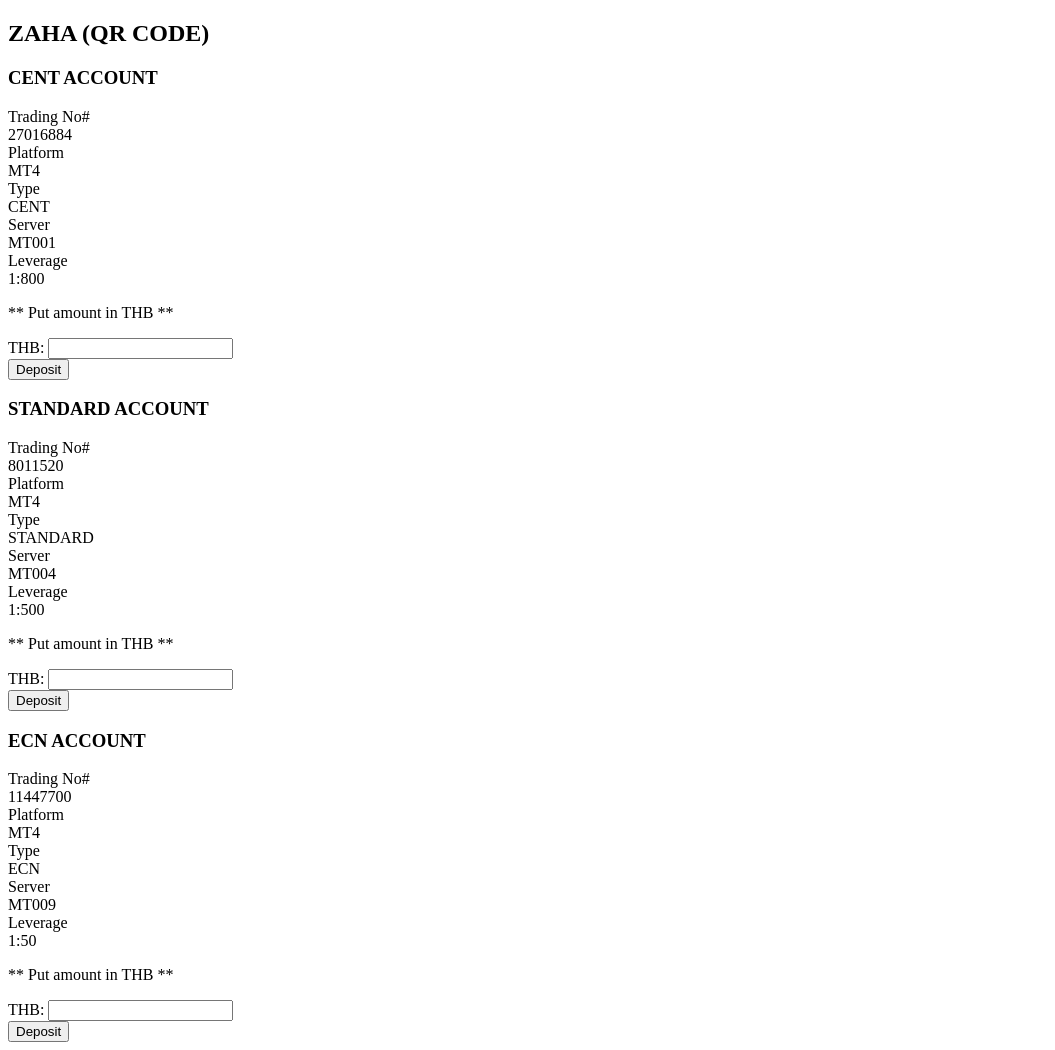
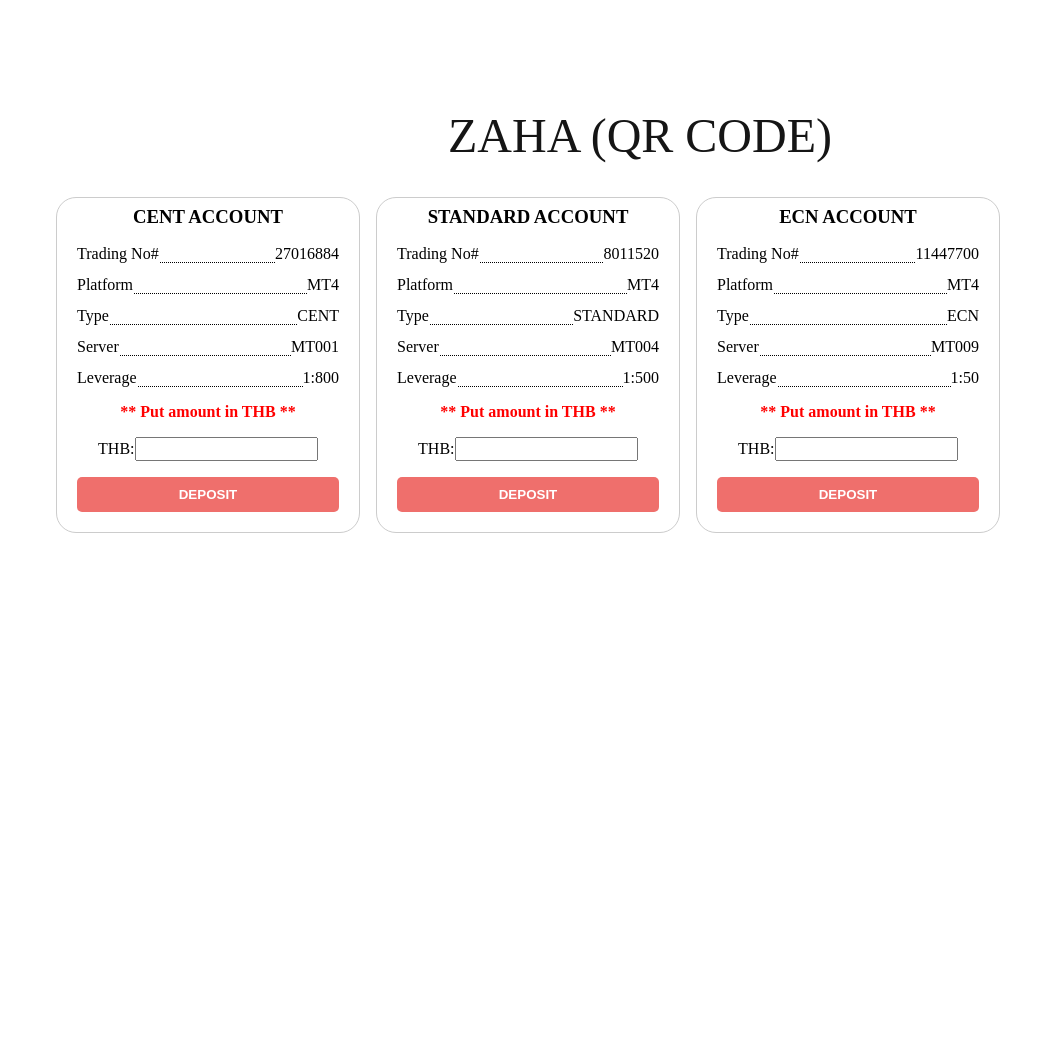
Before and after one commit to manokegitdev/github-desktop-project, a PHP site: page /database/home in a window 1280 px wide. Shown: the whole page, without its empty margins (0-1055 px from the left). After the commit the page ends 533 px from the top, so only its background shows below. Run offline with PHP 8.4, Linux system fonts and the light colour scheme; some libraries are stand-ins or nearby versions.

Commit message:
Edit deposit
Edit deposit.php and database local

```diff
--- a/application/config/database.php
+++ b/application/config/database.php
@@ -75,7 +75,7 @@
 
 $db['default'] = array(
 	'dsn'	=> '',
-	'hostname' => '127.0.0.1',
+	'hostname' => 'localhost',
 	'username' => 'root',
 	// 'password' => '!@#$%^123456',
 	// 'database' => 'invester_db',
--- a/application/views/home/deposit.php
+++ b/application/views/home/deposit.php
@@ -11,7 +11,7 @@
     <link rel="stylesheet" href="https://fonts.googleapis.com/css?family=Nunito:200,200i,300,300i,400,400i,600,600i,700,700i,800,800i,900,900i">
     <link rel="stylesheet" href="<?= site_url(); ?>public/assets/fonts/fontawesome-all.min.css">
 
-    <link rel="stylesheet" href="<?= site_url('public/assets/fonts/deposit_style.css'); ?>" />
+    <link rel="stylesheet" href="<?= site_url('public/assets/css/deposit_style.css'); ?>" />
 
 </head>
 
```
